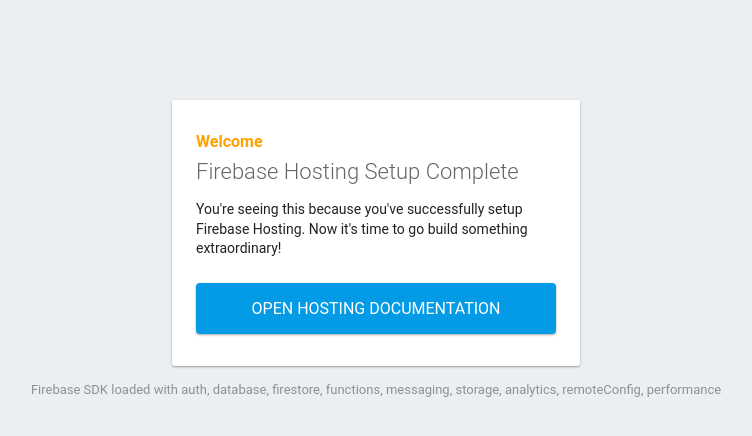
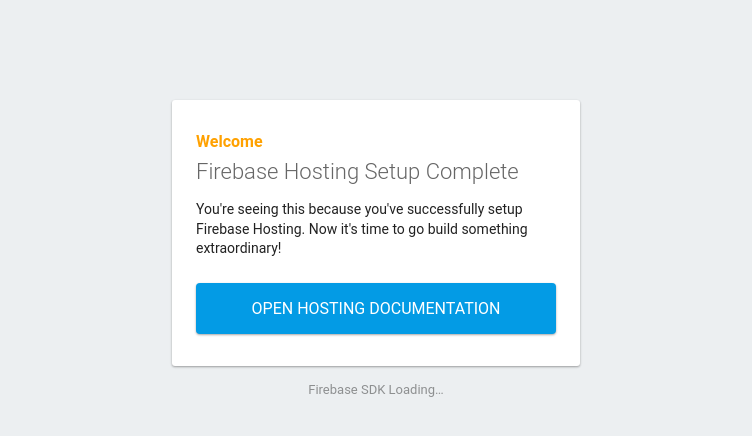
Before and after one commit to hajsf/firebaseGit, a plain HTML site: page public/index.html in a window 1280 px wide. Shown: the whole page, without its empty margins (264-1016 px from the left). Drawn offline with Linux system fonts and the light colour scheme; some packages are replaced by stand-ins of ours.

Commit message:
Update index.html

```diff
--- a/public/index.html
+++ b/public/index.html
@@ -4,25 +4,6 @@
     <meta charset="utf-8">
     <meta name="viewport" content="width=device-width, initial-scale=1">
     <title>Welcome to Firebase Hosting</title>
-
-    <!-- update the version number as needed -->
-    <script defer src="/__/firebase/9.16.0/firebase-app-compat.js"></script>
-    <!-- include only the Firebase features as you need -->
-    <script defer src="/__/firebase/9.16.0/firebase-auth-compat.js"></script>
-    <script defer src="/__/firebase/9.16.0/firebase-database-compat.js"></script>
-    <script defer src="/__/firebase/9.16.0/firebase-firestore-compat.js"></script>
-    <script defer src="/__/firebase/9.16.0/firebase-functions-compat.js"></script>
-    <script defer src="/__/firebase/9.16.0/firebase-messaging-compat.js"></script>
-    <script defer src="/__/firebase/9.16.0/firebase-storage-compat.js"></script>
-    <script defer src="/__/firebase/9.16.0/firebase-analytics-compat.js"></script>
-    <script defer src="/__/firebase/9.16.0/firebase-remote-config-compat.js"></script>
-    <script defer src="/__/firebase/9.16.0/firebase-performance-compat.js"></script>
-    <!--
-      initialize the SDK after all desired features are loaded, set useEmulator to false
-      to avoid connecting the SDK to running emulators.
-    -->
-    <script defer src="/__/firebase/init.js?useEmulator=true"></script>
-
     <style media="screen">
       body { background: #ECEFF1; color: rgba(0,0,0,0.87); font-family: Roboto, Helvetica, Arial, sans-serif; margin: 0; padding: 0; }
       #message { background: white; max-width: 360px; margin: 100px auto 16px; padding: 32px 24px; border-radius: 3px; }
@@ -48,42 +29,7 @@
     <p id="load">Firebase SDK Loading&hellip;</p>
 
     <script>
-      document.addEventListener('DOMContentLoaded', function() {
-        const loadEl = document.querySelector('#load');
-        // // 🔥🔥🔥🔥🔥🔥🔥🔥🔥🔥🔥🔥🔥🔥🔥🔥🔥🔥🔥🔥🔥🔥🔥🔥🔥🔥🔥🔥🔥🔥🔥
-        // // The Firebase SDK is initialized and available here!
-        //
-        // firebase.auth().onAuthStateChanged(user => { });
-        // firebase.database().ref('/path/to/ref').on('value', snapshot => { });
-        // firebase.firestore().doc('/foo/bar').get().then(() => { });
-        // firebase.functions().httpsCallable('yourFunction')().then(() => { });
-        // firebase.messaging().requestPermission().then(() => { });
-        // firebase.storage().ref('/path/to/ref').getDownloadURL().then(() => { });
-        // firebase.analytics(); // call to activate
-        // firebase.analytics().logEvent('tutorial_completed');
-        // firebase.performance(); // call to activate
-        //
-        // // 🔥🔥🔥🔥🔥🔥🔥🔥🔥🔥🔥🔥🔥🔥🔥🔥🔥🔥🔥🔥🔥🔥🔥🔥🔥🔥🔥🔥🔥🔥🔥
-
-        try {
-          let app = firebase.app();
-          let features = [
-            'auth',
-            'database',
-            'firestore',
-            'functions',
-            'messaging',
-            'storage',
-            'analytics',
-            'remoteConfig',
-            'performance',
-          ].filter(feature => typeof app[feature] === 'function');
-          loadEl.textContent = `Firebase SDK loaded with ${features.join(', ')}`;
-        } catch (e) {
-          console.error(e);
-          loadEl.textContent = 'Error loading the Firebase SDK, check the console.';
-        }
-      });
+      alert("hi")
     </script>
   </body>
 </html>
```
